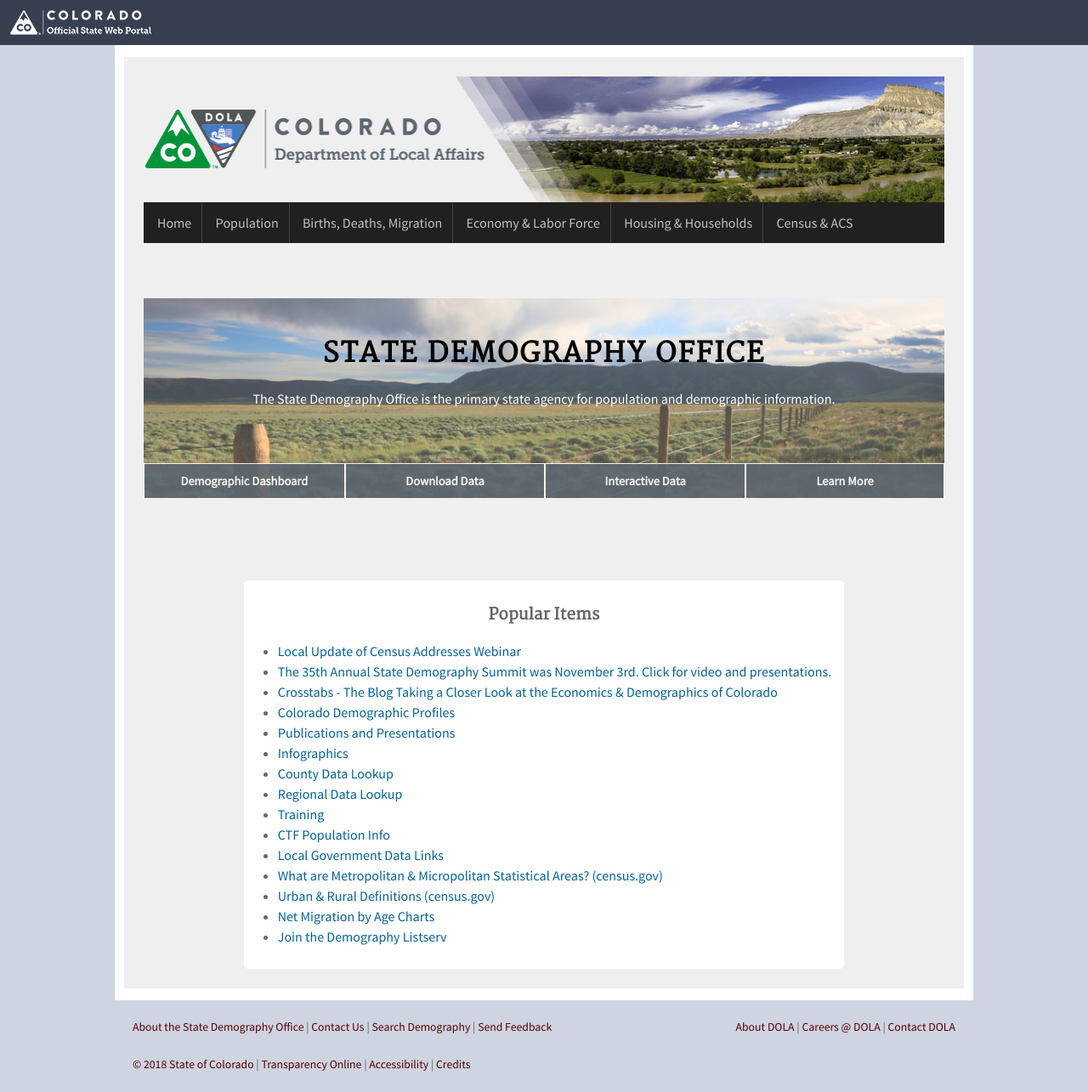
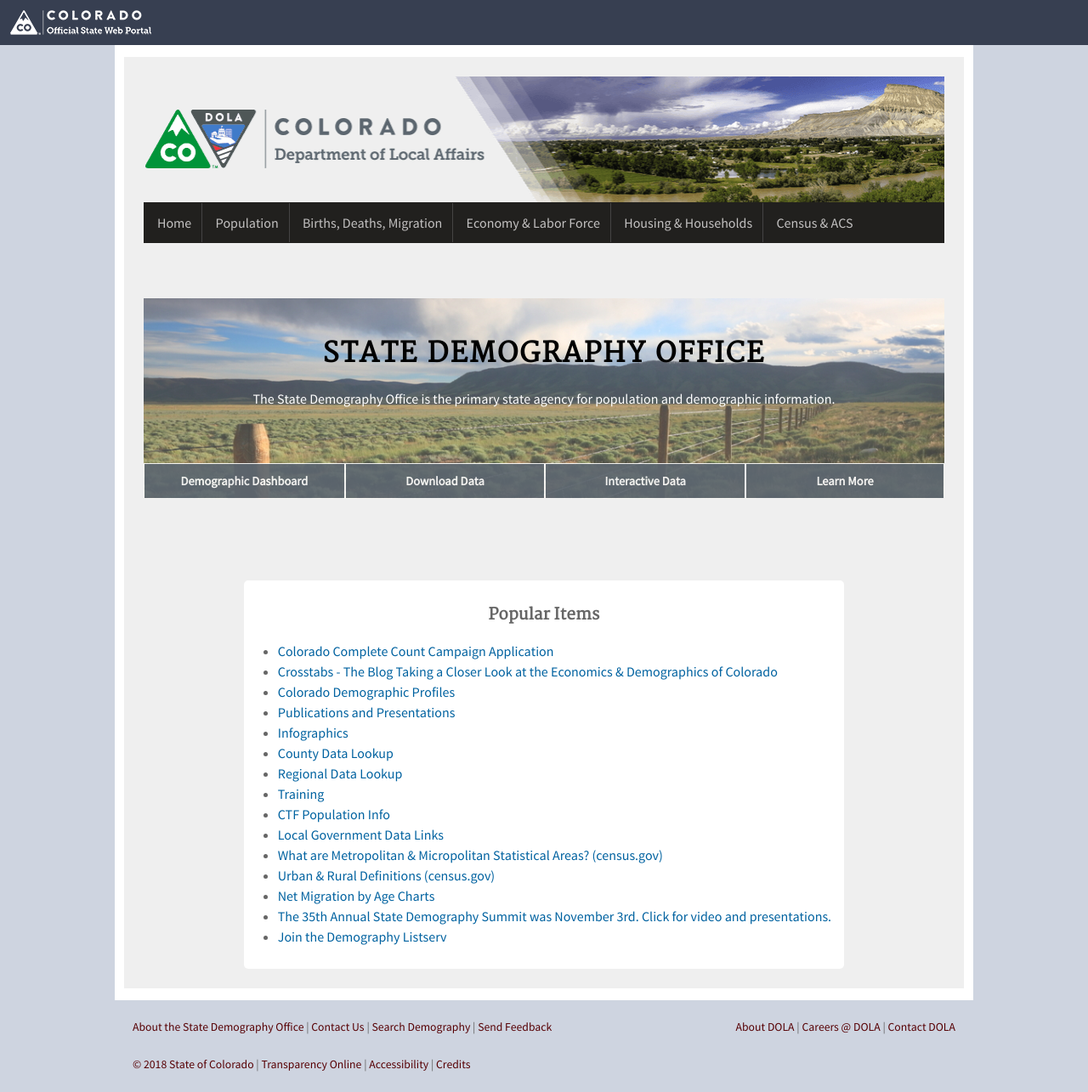
Before and after one commit to TBleess/Website_New, a Jekyll site: the page built from pages/0_Homepage_and_Footer_Links/index.md, in a window 1280 px wide. Shown: the whole page at 85% size. Built offline with Jekyll 4.4.1, drawn with Linux system fonts in a browser that asks for light colours.

Commit message:
Update infobox.yml

```diff
--- a/_data/infobox.yml
+++ b/_data/infobox.yml
@@ -2,10 +2,8 @@
   # url: "/data/"
 # - name: "Webmap Gallery"
 #   url: "/gis/map-gallery/"
-- name: "Local Update of Census Addresses Webinar"
-  url: "https://storage.googleapis.com/co-publicdata/2017_12_12_LUCA_Technical_Workshop.mp4"
-- name: "The 35th Annual State Demography Summit was November 3rd. Click for video and presentations."
-  url: "/demography/publications-and-presentations/#annual-demography-summit-2017"
+- name: "Colorado Complete Count Campaign Application"
+  url: "/demography/2020CCCC"
 - name: "Crosstabs - The Blog Taking a Closer Look at the Economics & Demographics of Colorado"
   url: "/crosstabs/"
 - name: "Colorado Demographic Profiles"
@@ -30,5 +28,7 @@
   url: "http://www.census.gov/geo/reference/ua/urban-rural-2010.html"
 - name: "Net Migration by Age Charts"
   url: "https://gis.dola.colorado.gov/apps/netmigration_dashboard/"
+- name: "The 35th Annual State Demography Summit was November 3rd. Click for video and presentations."
+  url: "/demography/publications-and-presentations/#annual-demography-summit-2017"
 - name: "Join the Demography Listserv"
   url: "http://eepurl.com/b8msob"
```
